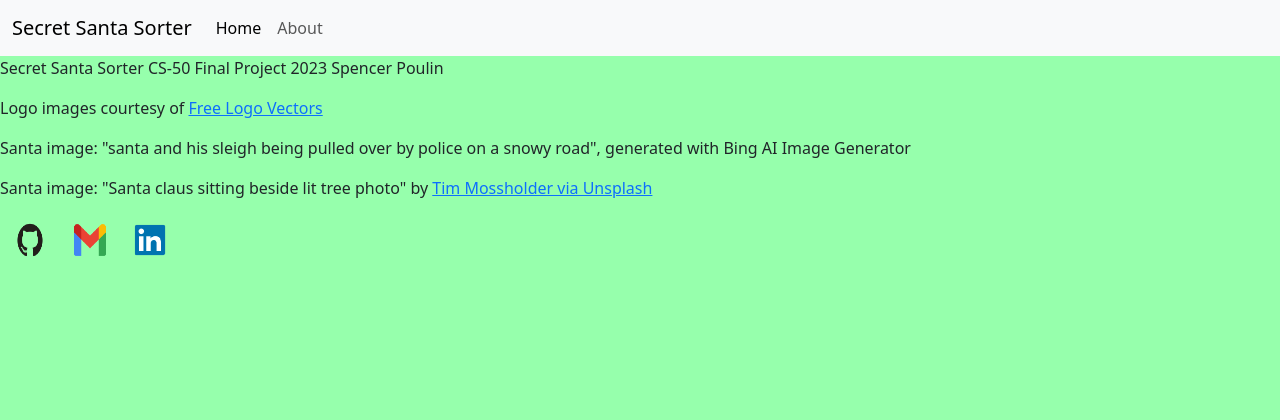
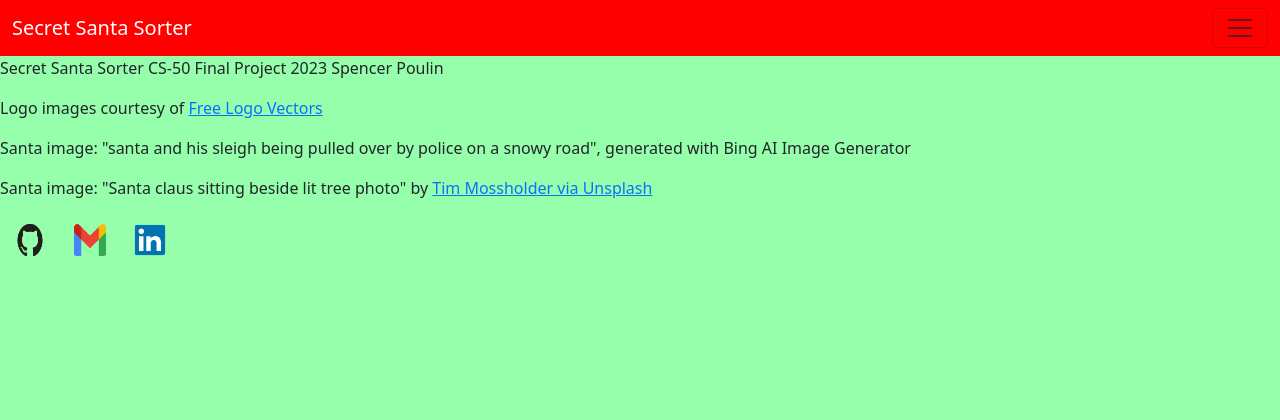
Before and after one commit to sjpoulin/secretsanta, a Flask app: page /about in a window 1280 px wide. Shown: the top 420 px of the page. Run offline with Flask 3, Linux system fonts and the light colour scheme; some libraries are stand-ins or nearby versions.

Commit message:
Change navbar background and text colors

```diff
--- a/templates/layout.html
+++ b/templates/layout.html
@@ -18,16 +18,16 @@
       </head>
     <body>
       <!-- Bootstrap Navbar -->
-        <nav class="navbar navbar-expand-lg bg-body-tertiary">
+        <nav class="navbar" style="background-color: #ff0000";>
             <div class="container-fluid">
-              <a class="navbar-brand" href="#">Secret Santa Sorter</a>
+              <a class="navbar-brand" href="#" style="color: #ffffff;">Secret Santa Sorter</a>
               <button class="navbar-toggler" type="button" data-bs-toggle="collapse" data-bs-target="#navbarNavAltMarkup" aria-controls="navbarNavAltMarkup" aria-expanded="false" aria-label="Toggle navigation">
                 <span class="navbar-toggler-icon"></span>
               </button>
               <div class="collapse navbar-collapse" id="navbarNavAltMarkup">
                 <div class="navbar-nav">
-                  <a class="nav-link active" aria-current="page" href="/">Home</a>
-                  <a class="nav-link" href="/about">About</a>
+                  <a class="nav-link active" aria-current="page" href="/" style="color: #ffffff">Home</a>
+                  <a class="nav-link" href="/about" style="color: #ffffff">About</a>
                 </div>
               </div>
             </div>
```
